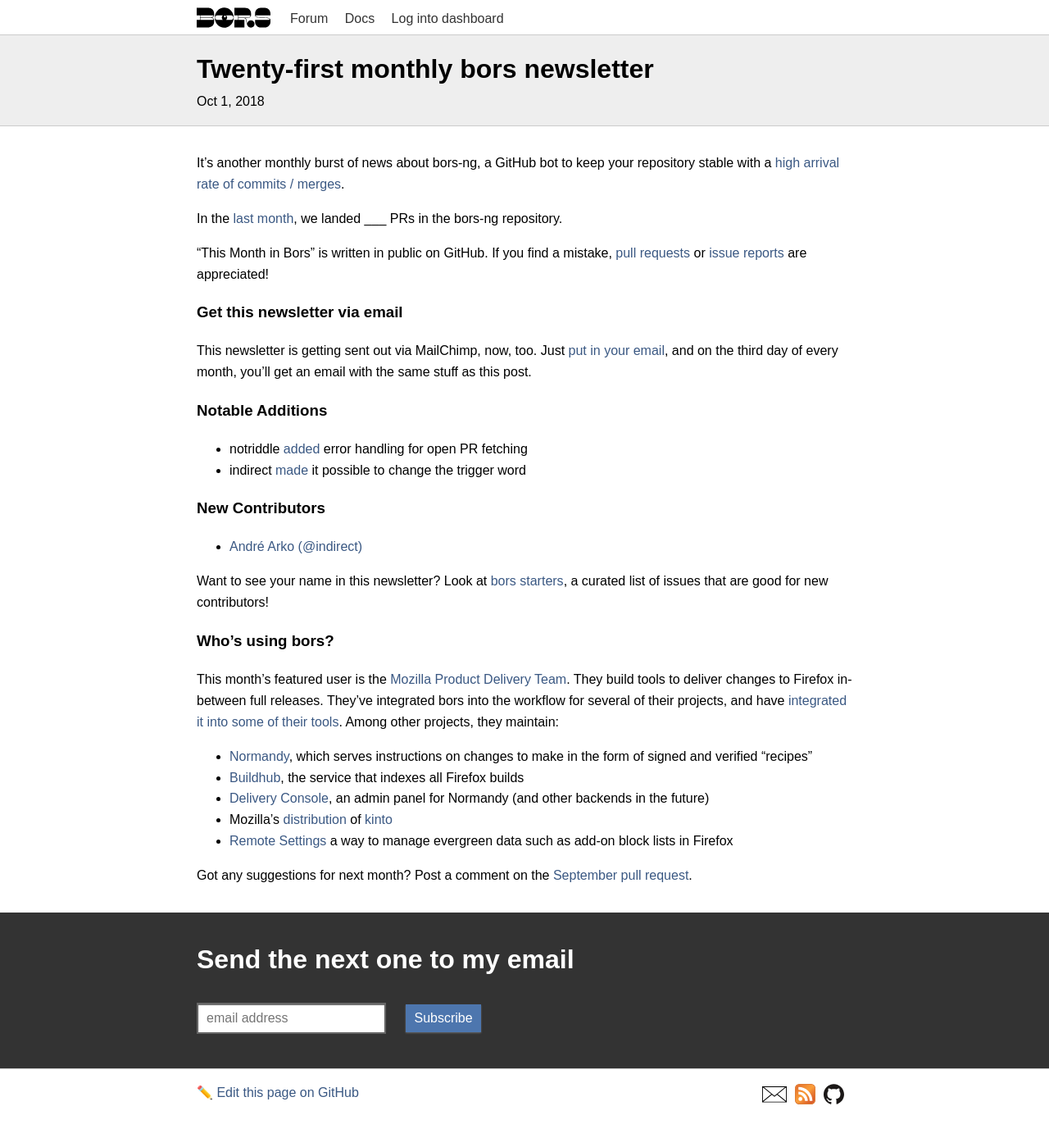
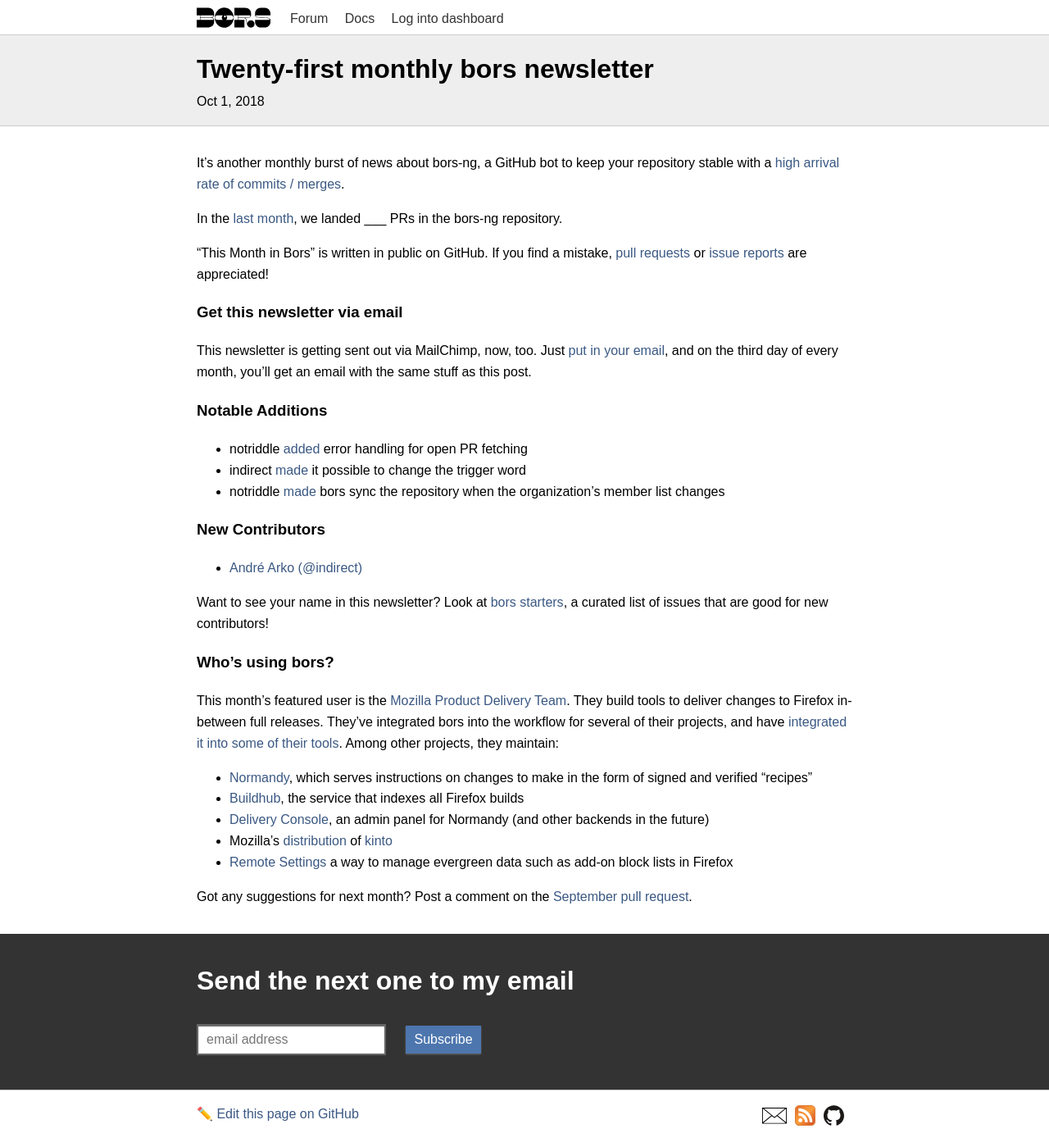
Before and after one commit to bors-ng/bors-ng.github.io, a Jekyll site: the page built from _posts/2018-10-01-tmib-21.md, in a window 1280 px wide. Shown: the whole page at 82% size. Built offline with Jekyll 4.4.1, drawn with Linux system fonts in a browser that asks for light colours; before the commit the page ends 1362 px from its top, so only the background shows below that.

Commit message:
Add bors-ng/bors-ng#460

```diff
--- a/_posts/2018-10-01-tmib-21.md
+++ b/_posts/2018-10-01-tmib-21.md
@@ -31,6 +31,7 @@
 
 * notriddle [added](https://github.com/bors-ng/bors-ng/pull/463) error handling for open PR fetching
 * indirect [made](https://github.com/bors-ng/bors-ng/pull/461) it possible to change the trigger word
+* notriddle [made](https://github.com/bors-ng/bors-ng/pull/460) bors sync the repository when the organization's member list changes
 
 
 ### New Contributors
```
